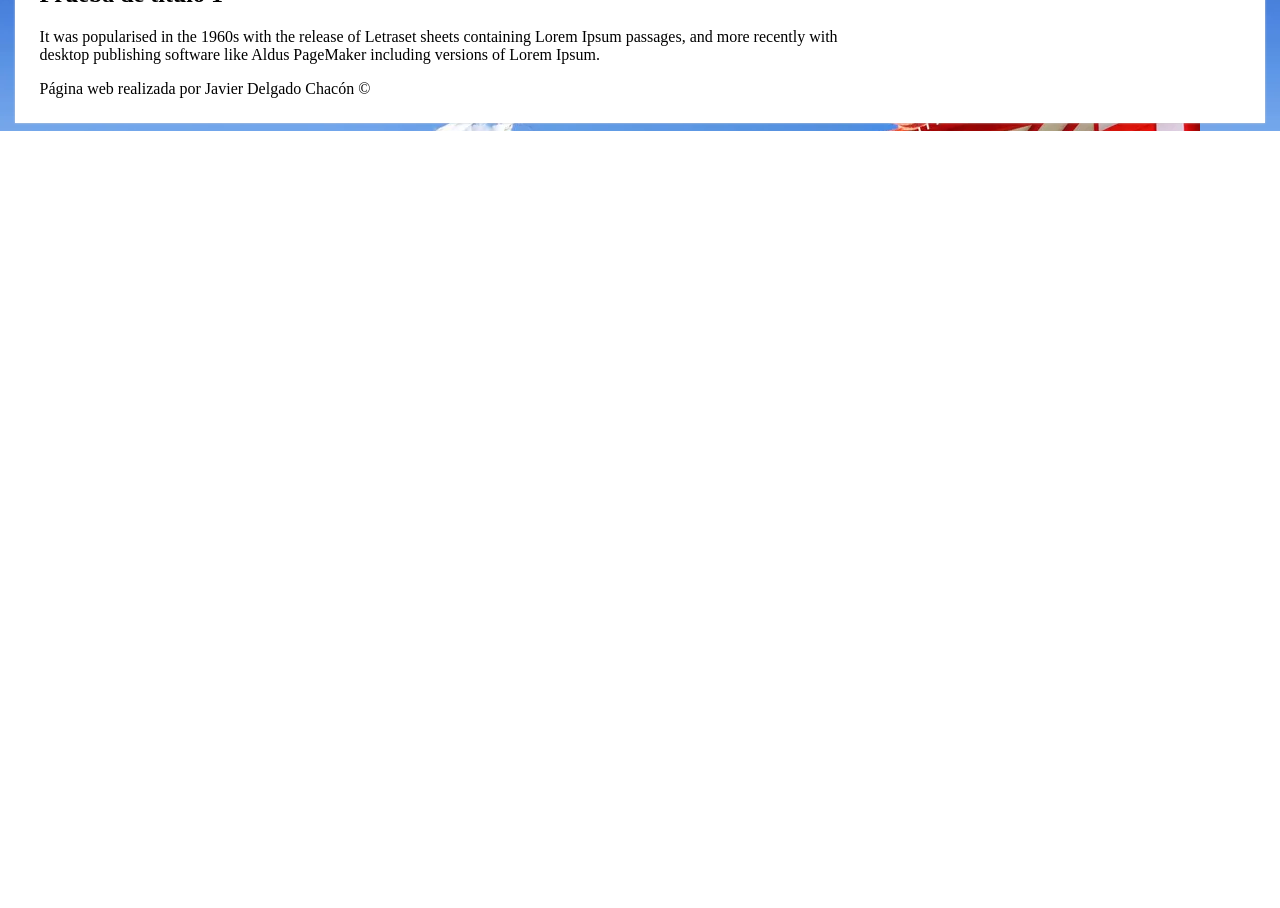
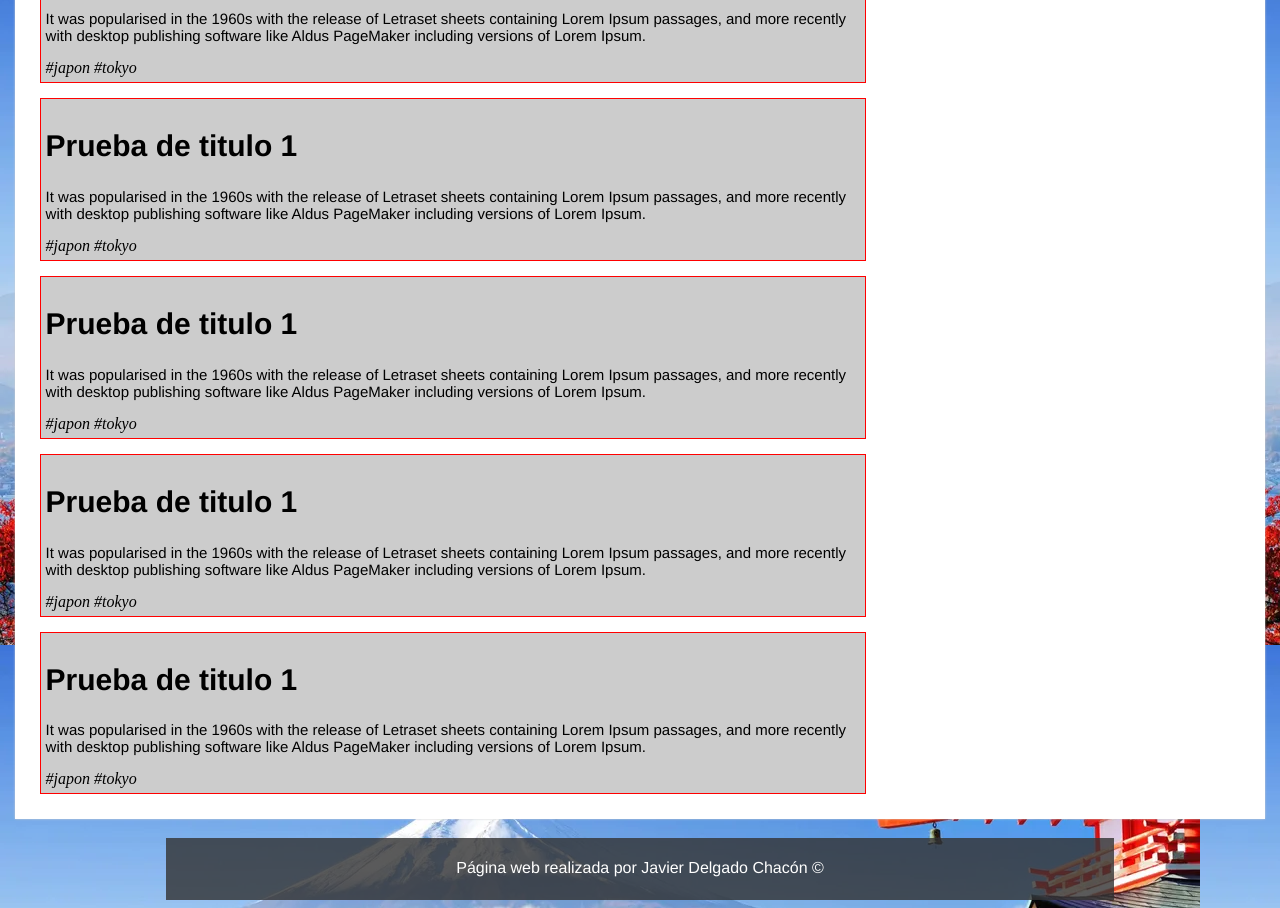
Before and after one commit to JavierDCH12/web2, a plain HTML site: page index.html in a window 1280 px wide. Shown: the part 705-1613 px from the top of the page. Before the commit the page ends 836 px from the top, so only its background shows below. Drawn offline with Linux system fonts and the light colour scheme.

Commit message:
footer y primer trabajo de articulos

```diff
--- a/index.html
+++ b/index.html
@@ -9,90 +9,111 @@
   <body>
     <div id="global">
       <header>
-
         <h1 id="logo">JAPÓN</h1>
         <div id="nav-arriba">
           <span class="nav1">Home</span>
-            <span class="nav1">About</span>
-
+          <span class="nav1" class="nosotros">Nosotros</span>
         </div>
-
       </header>
 
       <nav id="nav">
-        <span class="nav2">Mi Prime Viaje</span>
+        <span class="nav2">Mi Primer Viaje</span>
         <span class="nav2">Recursos</span>
         <span class="nav2">En Profundidad</span>
         <span class="nav2">Más</span>
       </nav>
 
       <section id="container">
-
         <div id="articulos">
           <article class="article">
             <h2>Prueba de titulo 1</h2>
             <p>
-                  It was popularised in the 1960s with the release of Letraset sheets
-                  containing Lorem Ipsum passages, and more recently with desktop
-                  publishing software like Aldus PageMaker including versions of Lorem
-                  Ipsum.
+              It was popularised in the 1960s with the release of Letraset
+              sheets containing Lorem Ipsum passages, and more recently with
+              desktop publishing software like Aldus PageMaker including
+              versions of Lorem Ipsum.
             </p>
+            <span id="hashtag">#japon #tokyo</span>
           </article>
 
           <article class="article">
             <h2>Prueba de titulo 1</h2>
             <p>
-                  It was popularised in the 1960s with the release of Letraset sheets
-                  containing Lorem Ipsum passages, and more recently with desktop
-                  publishing software like Aldus PageMaker including versions of Lorem
-                  Ipsum.
+              It was popularised in the 1960s with the release of Letraset
+              sheets containing Lorem Ipsum passages, and more recently with
+              desktop publishing software like Aldus PageMaker including
+              versions of Lorem Ipsum.
             </p>
+            <span id="hashtag">#japon #tokyo</span>
           </article>
 
           <article class="article">
             <h2>Prueba de titulo 1</h2>
             <p>
-                  It was popularised in the 1960s with the release of Letraset sheets
-                  containing Lorem Ipsum passages, and more recently with desktop
-                  publishing software like Aldus PageMaker including versions of Lorem
-                  Ipsum.
+              It was popularised in the 1960s with the release of Letraset
+              sheets containing Lorem Ipsum passages, and more recently with
+              desktop publishing software like Aldus PageMaker including
+              versions of Lorem Ipsum.
             </p>
+            <span id="hashtag">#japon #tokyo</span>
           </article>
 
           <article class="article">
             <h2>Prueba de titulo 1</h2>
             <p>
-                  It was popularised in the 1960s with the release of Letraset sheets
-                  containing Lorem Ipsum passages, and more recently with desktop
-                  publishing software like Aldus PageMaker including versions of Lorem
-                  Ipsum.
+              It was popularised in the 1960s with the release of Letraset
+              sheets containing Lorem Ipsum passages, and more recently with
+              desktop publishing software like Aldus PageMaker including
+              versions of Lorem Ipsum.
             </p>
+            <span id="hashtag">#japon #tokyo</span>
           </article>
 
           <article class="article">
             <h2>Prueba de titulo 1</h2>
             <p>
-                  It was popularised in the 1960s with the release of Letraset sheets
-                  containing Lorem Ipsum passages, and more recently with desktop
-                  publishing software like Aldus PageMaker including versions of Lorem
-                  Ipsum.
+              It was popularised in the 1960s with the release of Letraset
+              sheets containing Lorem Ipsum passages, and more recently with
+              desktop publishing software like Aldus PageMaker including
+              versions of Lorem Ipsum.
             </p>
+            <span id="hashtag">#japon #tokyo</span>
           </article>
 
+          <article class="article">
+            <h2>Prueba de titulo 1</h2>
+            <p>
+              It was popularised in the 1960s with the release of Letraset
+              sheets containing Lorem Ipsum passages, and more recently with
+              desktop publishing software like Aldus PageMaker including
+              versions of Lorem Ipsum.
+            </p>
+            <span id="hashtag">#japon #tokyo</span>
+          </article>
+
+          <article class="article">
+            <h2>Prueba de titulo 1</h2>
+            <p>
+              It was popularised in the 1960s with the release of Letraset
+              sheets containing Lorem Ipsum passages, and more recently with
+              desktop publishing software like Aldus PageMaker including
+              versions of Lorem Ipsum.
+            </p>
+            <span id="hashtag">#japon #tokyo</span>
+          </article>
         </div>
-
 
         <aside id="sidebar">
           <div id="about">
             <h4><span class="quiensoy">¿Quién soy?</span></h4>
-              <img/>
+            <img />
             <p class="parrafo">
               it to make a type specimen book. It has survived not only five
-                centuries, but also the leap into electronic typesetting, remaining
-                essentially unchanged. It was popularised in the 1960s with the
-                release of Letraset sheets containing Lorem Ipsum passages, and more
-                recently with desktop publishing software like Aldus PageMaker
-                including versions of Lorem Ipsum.
+              centuries, but also the leap into electronic typesetting,
+              remaining essentially unchanged. It was popularised in the 1960s
+              with the release of Letraset sheets containing Lorem Ipsum
+              passages, and more recently with desktop publishing software like
+              Aldus PageMaker including versions of Lorem Ipsum.
             </p>
           </div>
 
@@ -101,13 +122,11 @@
 
             <form>
               <label for="name"
-                  >Nombre
-                  <input id="name" type="text" name="name" /> </label
+                >Nombre <input id="name" type="text" name="name" /> </label
               ><br />
 
               <label for="email"
-                  >Correo
-                  <input id="email" type="email" name="email" /> </label
+                >Correo <input id="email" type="email" name="email" /> </label
               ><br />
 
               <label for="contraseña"
@@ -126,10 +145,10 @@
           </div>
         </aside>
       </section>
+    </div>
+
+    <footer>Página web realizada por Javier Delgado Chacón &copy;</footer>
 
 
-
-      <footer>Página web realizada por Javier Delgado Chacón &copy;</footer>
-    </div>
   </body>
 </html>
--- a/styles.css
+++ b/styles.css
@@ -19,6 +19,7 @@ header{
     flex-direction: row;
     height: 150px;
     justify-content: space-around;
+    position: sticky;
 }
 
 #logo{
@@ -49,21 +50,22 @@ header{
 .nav1{
     font-family: Helvetica, Arial;
     margin-bottom: 35px;
-    font-size: 30px;
+    font-size: 25px;
     margin-left: 455px;
-    width: 90px;
-    padding-left: 5px;
+    width: 110px;
+
     transition: all 300ms;
+    color: white;
+    text-align: center;
 }
 
 .nav1:hover{
     box-shadow: 1px 1px 1px 1px ;
     cursor: pointer;
     background-color: rgb(79, 119, 171);
-    border-radius: 10%
+    border-radius: 10%;
+
 }
-
-
 
 #nav{
     background-color: rgb(17, 70, 138);
@@ -72,8 +74,6 @@ header{
     justify-content: space-around;
     height: 50px;
     color: #ccc;
-
-
 
 }
 
@@ -101,6 +101,47 @@ header{
     margin-right: 20px;
 }
 
+.article{
+    border: 1px solid red;
+    margin-top: 15px;
+    padding: 5px;
+    background-color: #ccc;
+}
+
+
+
+.article h2{
+    font-family: Helvetica, Arial;
+    font-size: 30px;
+    padding: 0;
+}
+.article p{
+    font-family: Helvetica, Arial;
+    font-size: 15px;
+}
+
+#hashtag{
+    font-size: 18x;
+    color: black;
+    font-style: oblique;
+    cursor: pointer;
+
+}
+
+
 #sidebar{
     width: 30%;
 }
+
+footer{
+    font-family: Helvetica,Arial;
+    height: 47px;
+    color: white;
+    background: rgba(51, 51, 51, 0.8);
+    margin: 0px auto;
+    width: 75%;
+    margin-top: 19px;
+    text-align: center;
+    padding-top: 15px;
+    line-height: 30px;
+}
```
Lines whose indentation alone changed are shown as unchanged.
